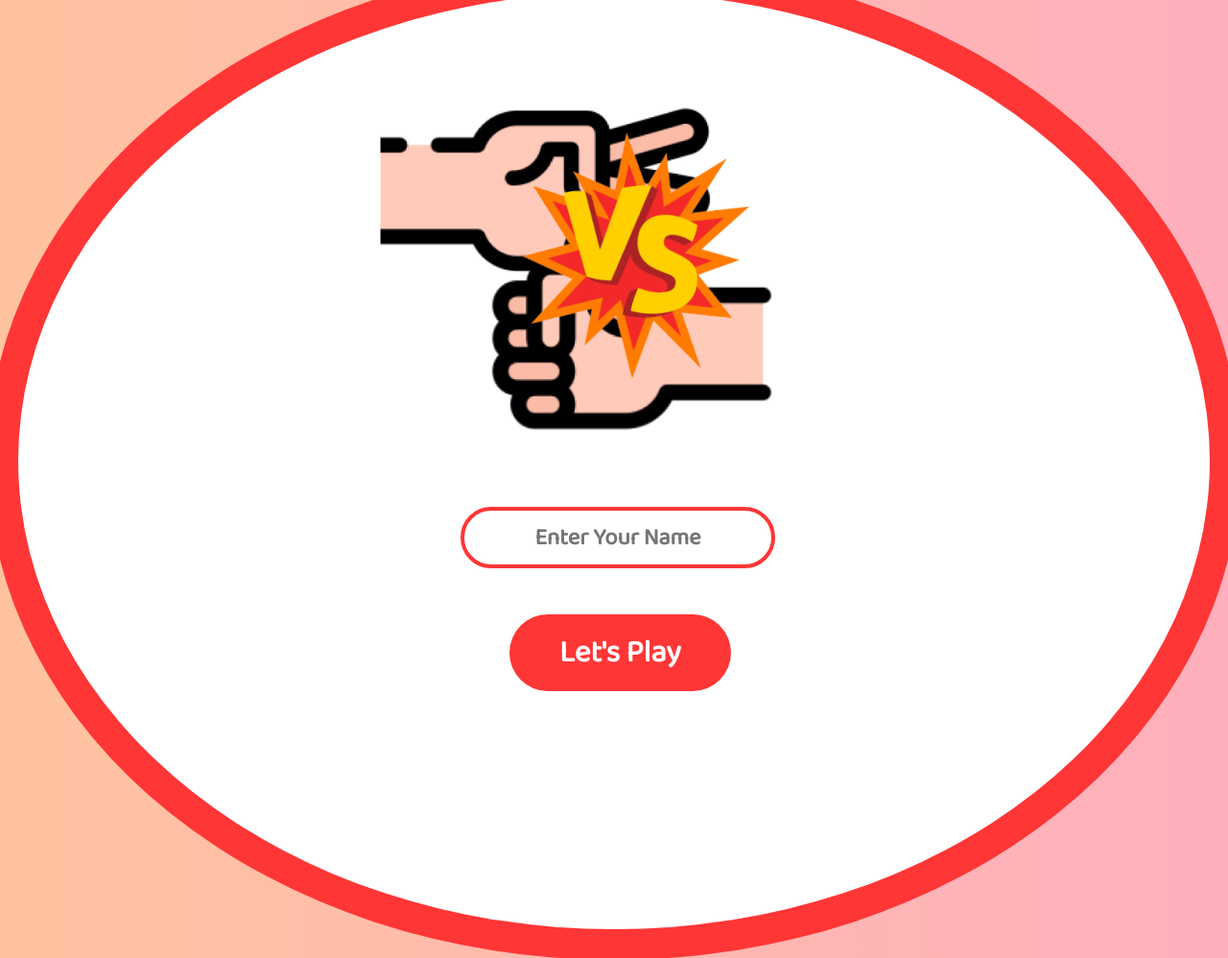
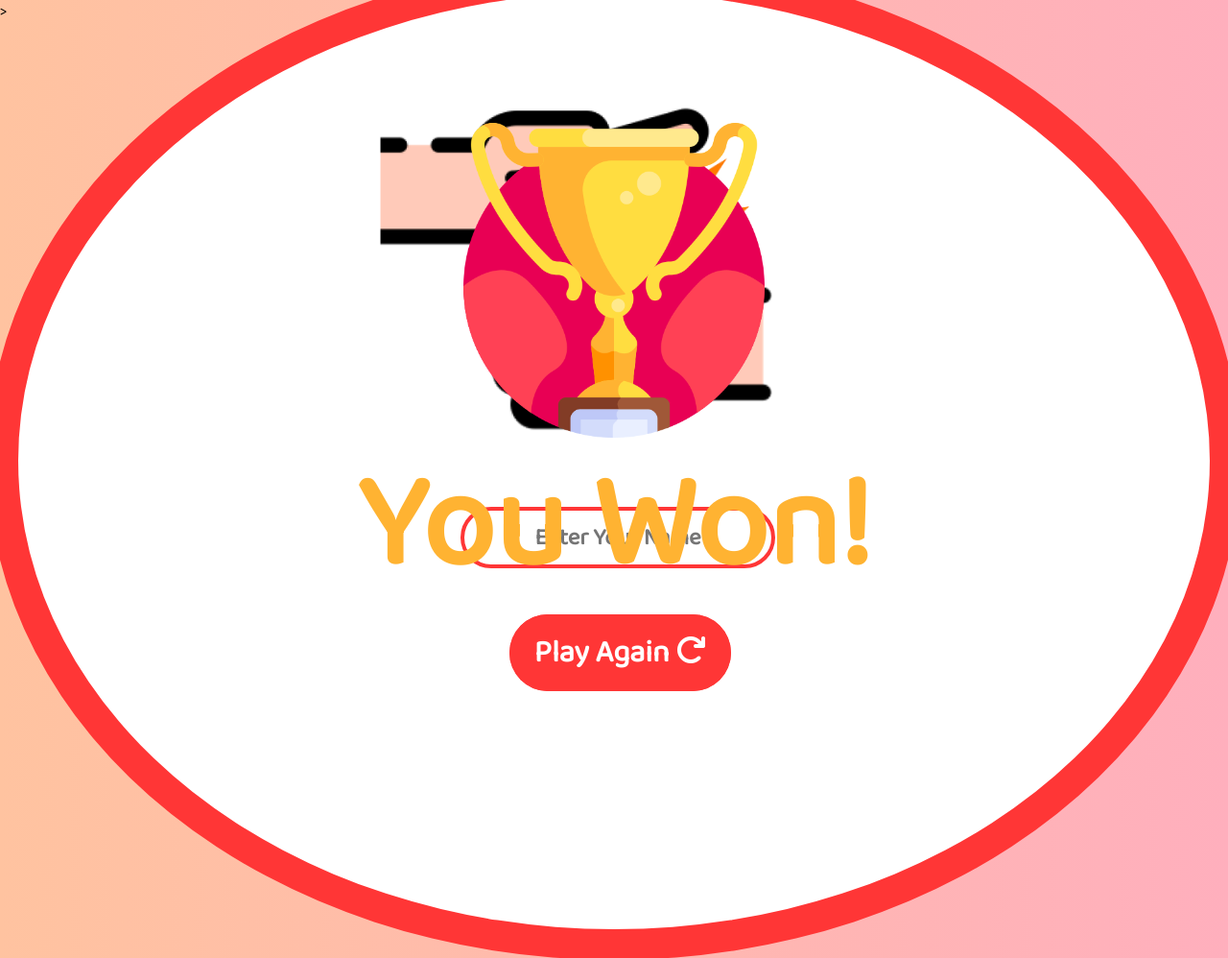
Before and after one commit to GSG-FC03/RockPaperScissors-Game-Motasem, a plain HTML site: page index.html in a window 1280 px wide. Shown: the whole page at 96% size. Drawn offline with Linux system fonts and the light colour scheme.

Commit message:
creating of final result css and html elements #36

```diff
--- a/index.html
+++ b/index.html
@@ -20,6 +20,11 @@
       href="https://fonts.googleapis.com/css2?family=Baloo+2&display=swap"
       rel="stylesheet"
     />
+    <!-- this is for font Awsome icons -->
+    <script
+      src="https://kit.fontawesome.com/52e67ff79e.js"
+      crossorigin="anonymous"
+    ></script>
   </head>
   <body>
     <div id="background_elipse"></div>
@@ -75,8 +80,18 @@
       <p class="draw_point">Draw</p>
     </section>
     <!---------------------- End of select-round-Section -->
+
     <!-- St. of Final-Result-Section ------------------- -->
-    <section class="Final_Result_Section"></section>
+    <section class="Final_Result_Section">
+      <div class="result_img_div">
+        <img class="result_img" src="./assets/winner.png" />
+      </div>
+      >
+      <p class='result_txt'>You Won!</p>
+      <button class="play_again_btn">
+        Play Again <i class="fas fa-redo"></i>
+      </button>
+    </section>
     <!---------------------- End of Final-Result-Section -->
 
     <script src="./script.js"></script>
--- a/script.js
+++ b/script.js
@@ -177,13 +177,7 @@
 
 // -----------------------------------------------------End of select round Script
 
-
 // ST of Final result Script -----------------------------------------------
-
-
-
-
-
 
 // -------------------------------------------------End of Final result Script
 
--- a/style.css
+++ b/style.css
@@ -182,7 +182,7 @@
   animation: Select_Round_Section_in 1s forwards;
 }
 
-.Select_Round_Section_out{
+.Select_Round_Section_out {
   animation: Select_Round_Section_out 1s forwards;
 }
 
@@ -387,22 +387,26 @@
   text-align: center;
   font-size: 8vh;
   font-weight: 900;
-  color: #FF3636;
+  color: #ff3636;
   animation: point_move 2s forwards;
 }
 
 @keyframes Select_Round_Section_in {
-  0%{
+  0% {
     opacity: 0;
   }
-  100%{opacity: 1;}
+  100% {
+    opacity: 1;
+  }
 }
 
 @keyframes Select_Round_Section_out {
-  0%{
+  0% {
     opacity: 1;
   }
-  100%{opacity: 0;}
+  100% {
+    opacity: 0;
+  }
 }
 
 @keyframes hand_up_down {
@@ -443,7 +447,7 @@
 }
 
 @keyframes banner_round_announce_move {
- 50% {
+  50% {
     transform: scale(1.2, 1.2);
   }
 }
@@ -466,3 +470,92 @@
   }
 }
 /* -------------------------------end of select round section*/
+
+/* St of Final-Result-Section ------------------------------------ */
+
+.Final_Result_Section {
+  display: block;
+  animation: Final_Result_Section_in 1s forwards;
+}
+
+.Final_Result_Section_out {
+  animation: Final_Result_Section_out 1s forwards;
+}
+
+.result_img_div {
+  display: flex;
+  position: absolute;
+  width: 100%;
+  justify-content: center;
+  top: 16vh;
+}
+
+.result_img {
+  height: 41vh;
+  animation: result_img_rotate 1s linear infinite;
+}
+
+.result_txt {
+  position: absolute;
+  color: #ffb332;
+  font-weight: bold;
+  top: 55vh;
+  font-size: 17vh;
+  width: 100%;
+  text-align: center;
+}
+
+.play_again_btn {
+  position: absolute;
+  height: 10vh;
+  width: 18vw;
+  top: 80vh;
+  left: 41.5vw;
+  border: none;
+  border-radius: 5vh;
+  font-size: 4vh;
+  font-weight: bold;
+  text-align: center;
+  background-color: #ff3636;
+  color: white;
+  transition: 0.2s;
+}
+
+.play_again_btn:hover {
+  transform: scale(1.1, 1.1);
+}
+
+.play_again_btn:active {
+  transform: scale(1, 1);
+}
+
+@keyframes Final_Result_Section_in {
+  0% {
+    opacity: 0;
+    transform: scale(0.5,0.5) translate(0vh,30vh);
+
+  }
+  100% {
+    opacity: 1;
+  }
+}
+
+@keyframes Final_Result_Section_out {
+  0% {
+    opacity: 1;
+  }
+  100% {
+    opacity: 0;
+  }
+}
+
+@keyframes result_img_rotate {
+  33% {
+    transform: rotate(-0.005turn);
+  }
+  66% {
+    transform: rotate(0.005turn);
+  }
+}
+
+/* -------------------------------end of Final-Result-Section*/
```
